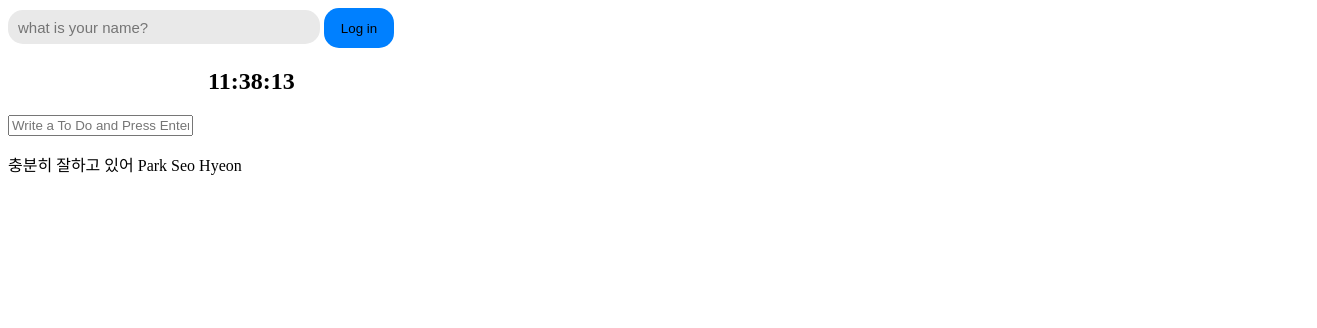
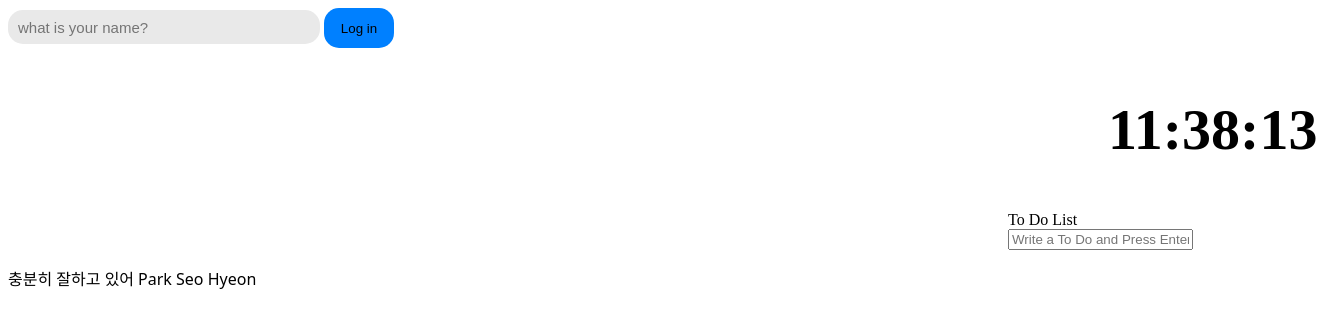
Before and after one commit to mikao4869/nico, a plain HTML site: page OPEN ENITORS/index.html in a window 1280 px wide. Shown: the whole page, 1317 px wide, since content can reach past the window. Drawn offline with Linux system fonts and the light colour scheme.

Commit message:
css 추가

```diff
--- a/MOMENT/CSS/greeting.css
+++ b/MOMENT/CSS/greeting.css
@@ -31,6 +31,17 @@
 
 .Clock{
 position: relative;
-margin-left:200px;
+margin-left:1100px;
+
+font-size: 58px;
+}
+
+.Font{
+  font-family: system-ui;
+}
+
+.ToDoList{
+position: relative;
+margin-left:1000px;
 
 }
--- a/OPEN ENITORS/index.html
+++ b/OPEN ENITORS/index.html
@@ -13,15 +13,18 @@
     </form>
     <h2  class="Clock"id="clock">00:00:00</h2>
     <h1 id="greeting" class="hidden"></h1>
-    <form id="todo-form">
-      <input type="text" placeholder="Write a To Do and Press Enter "required>
-    </form>
+    <div class="ToDoList">
+      <div class="ToDoListText">To Do List</div>
+      <form id="todo-form">
+        <input type="text" placeholder="Write a To Do and Press Enter "required>
+      </form>
+    </div>
     <ul id="todo-list">
 
     </ul>
     <div id="quote">
-      <span></span>
-      <span></span>
+      <span class="Font"></span>
+      <span class="Font"></span>
     </div>
     <script src="../MOMENT/JS/greeting.js"></script>
     <script src="../MOMENT/JS/clock.js"></script>
```
